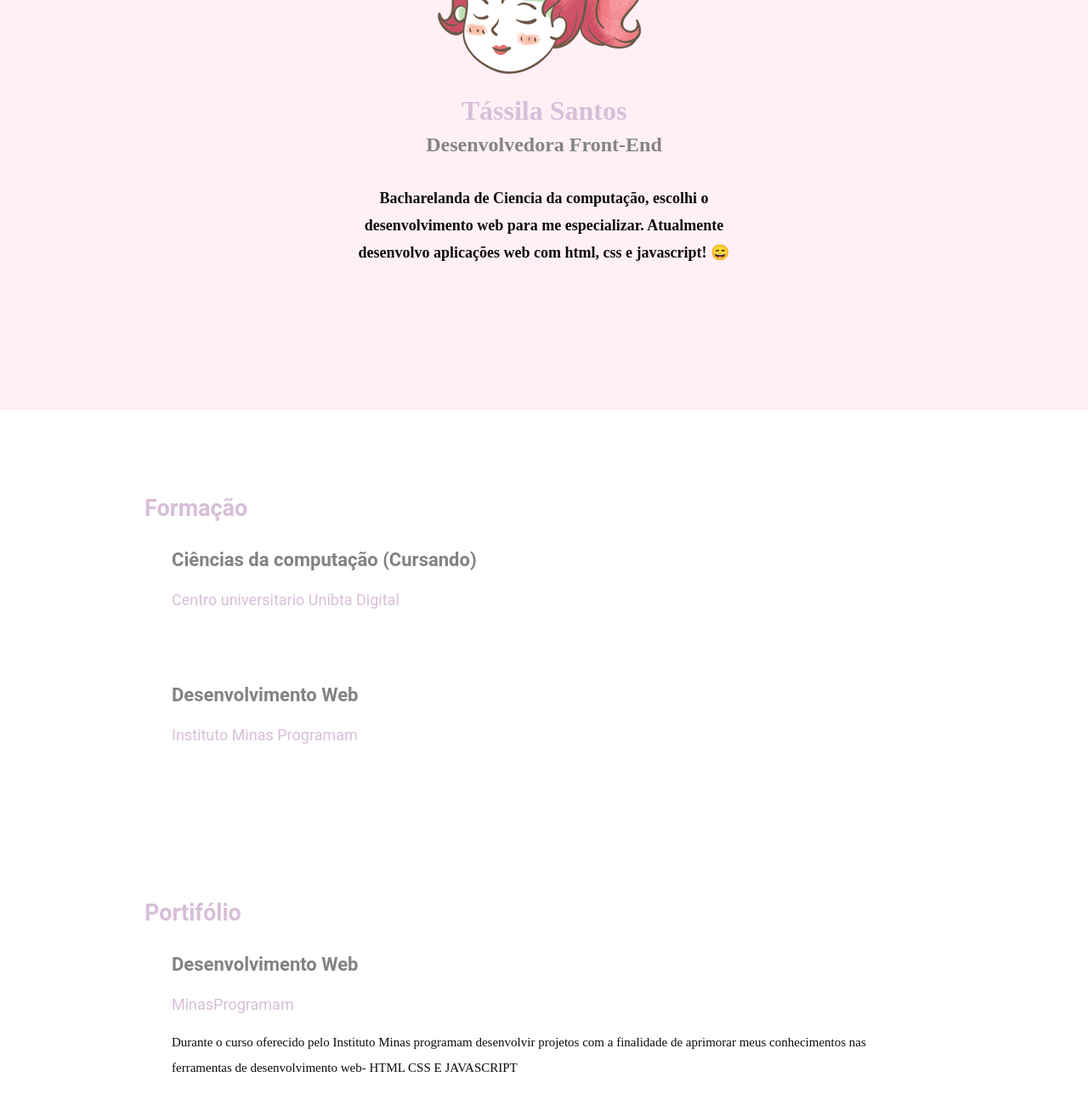
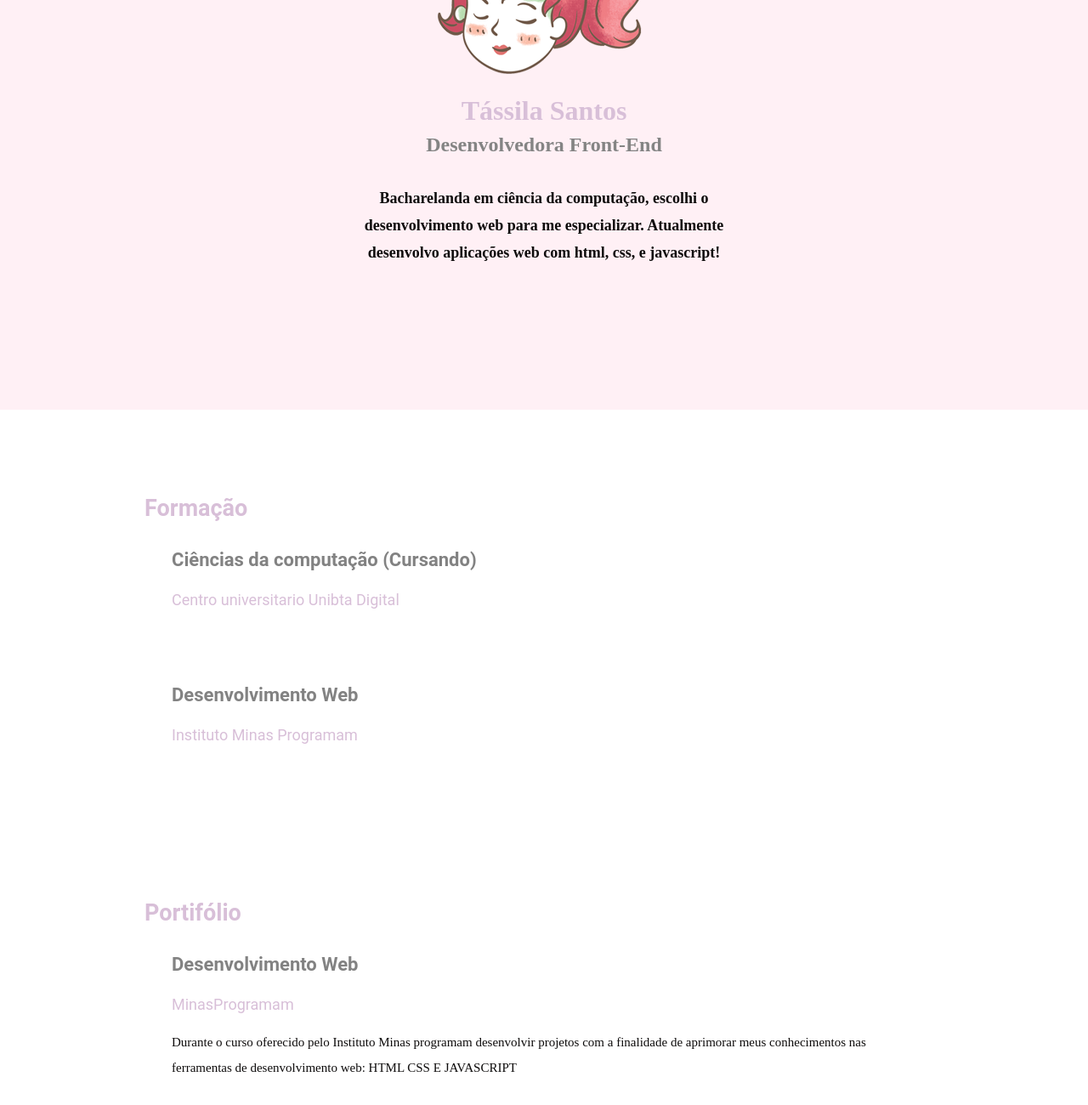
Before and after one commit to Tassilasantos/portifolio, a plain HTML site: page index.html in a window 1280 px wide. Shown: the part 318-1618 px from the top of the page at 85% size. Drawn offline with Linux system fonts and the light colour scheme.

Commit message:
Update index.html

```diff
--- a/index.html
+++ b/index.html
@@ -37,7 +37,7 @@
                     <h2 class="profissao">Desenvolvedora Front-End</h2>
                 </div>
                 <div class="texto-sobre">
-                    <h4 class="descrição">Bacharelanda de Ciencia da computação, escolhi o desenvolvimento web para me especializar. Atualmente desenvolvo aplicações web com html, css e javascript! 😄 </h4>
+                    <h4 class="descrição">Bacharelanda em ciência da computação, escolhi o desenvolvimento web para me especializar. Atualmente desenvolvo aplicações web com html, css, e javascript!</h4>
                 </div>
                 <div>
                 </div>
@@ -83,7 +83,7 @@
                             <a href="https://minasprogramam.com/"  class="lista-local" target="_blank">MinasProgramam</a>
                             <br>
                             <br>
-                            <p class="text-web">Durante o curso oferecido pelo Instituto Minas programam desenvolvir projetos com a finalidade de aprimorar meus conhecimentos nas ferramentas de desenvolvimento web- HTML CSS E JAVASCRIPT</p>
+                            <p class="text-web">Durante o curso oferecido pelo Instituto Minas programam desenvolvir projetos com a finalidade de aprimorar meus conhecimentos nas ferramentas de desenvolvimento web: HTML CSS E JAVASCRIPT</p>
                             <br>
                             <br>
 
```
